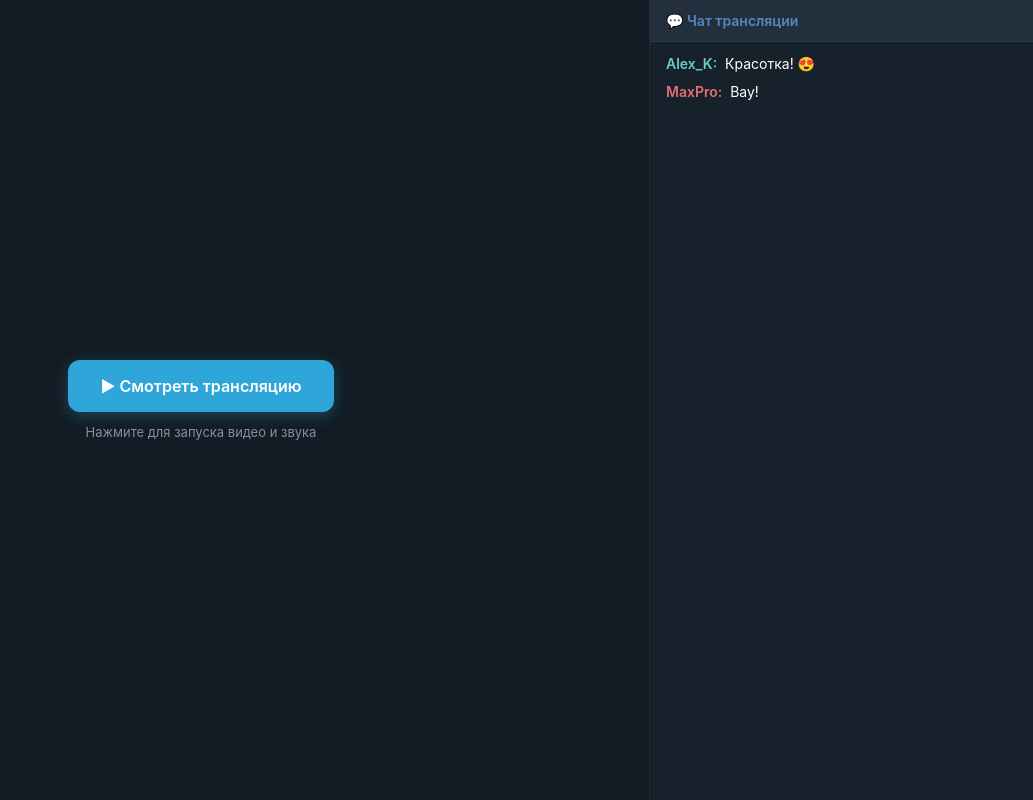
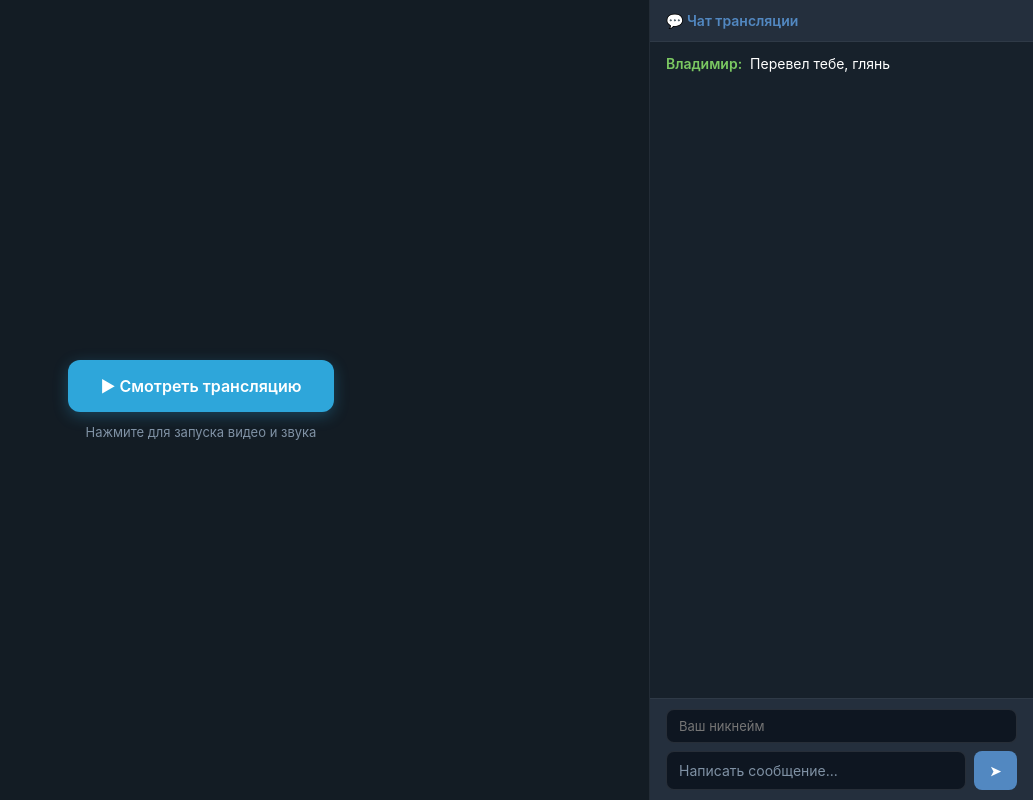
Before and after one commit to fhtf5e54rt/strim, a plain HTML site: page index.html in a window 1280 px wide. Shown: the whole page, without its empty margins (247-1280 px from the left). Drawn offline with Linux system fonts and the light colour scheme.

Commit message:
Update index.html

```diff
--- a/index.html
+++ b/index.html
@@ -13,6 +13,7 @@
             --tg-accent: #5288c1;
             --tg-red: #e53935;
             --tg-btn: #2ea6da;
+            --tg-input: #0e1621;
         }
 
         * { margin: 0; padding: 0; box-sizing: border-box; font-family: -apple-system, BlinkMacSystemFont, 'Roboto', sans-serif; }
@@ -44,10 +45,9 @@
             height: 100%;
             border: none;
             object-fit: cover;
-            display: none; /* Скрыт до нажатия кнопки */
+            display: none;
         }
 
-        /* Заглушка с кнопкой старта */
         .start-overlay {
             position: absolute; inset: 0;
             background: rgba(23, 33, 43, 0.85);
@@ -68,10 +68,10 @@
         .start-btn:active { transform: scale(0.96); }
         .start-hint { margin-top: 12px; color: var(--tg-hint); font-size: 13px; }
 
-        /* Оверлеи поверх видео */
         .overlay {
             position: absolute; top: 16px; left: 16px;
             display: flex; gap: 8px; pointer-events: none; z-index: 10;
+            opacity: 0.3; transition: opacity 0.3s;
         }
         .badge {
             padding: 4px 10px; border-radius: 6px;
@@ -81,7 +81,6 @@
         .live-badge { background: var(--tg-red); color: white; }
         .viewers-badge { background: rgba(0,0,0,0.6); color: white; display: flex; align-items: center; gap: 4px;}
 
-        /* Кнопка кика для стримера */
         .kick-btn {
             position: absolute; bottom: 16px; left: 16px;
             background: var(--tg-red); color: white;
@@ -91,7 +90,6 @@
             display: none; box-shadow: 0 4px 12px rgba(0,0,0,0.3);
         }
 
-        /* Экран окончания эфира */
         .ended-screen {
             display: none; position: absolute; inset: 0;
             background: rgba(23, 33, 43, 0.95);
@@ -119,10 +117,32 @@
             display: flex; flex-direction: column; gap: 8px;
             -webkit-overflow-scrolling: touch;
         }
-        .msg { font-size: 14px; line-height: 1.4; word-wrap: break-word; }
+        .msg { font-size: 14px; line-height: 1.4; word-wrap: break-word; animation: fadeIn 0.3s ease; }
+        @keyframes fadeIn { from { opacity: 0; transform: translateY(5px); } to { opacity: 1; transform: translateY(0); } }
         .name { font-weight: 600; margin-right: 4px; }
         .c1{color:#e17076} .c2{color:#7bc862} .c3{color:#6ec9cb}
         .c4{color:#e5ca77} .c5{color:#65aadd} .c6{color:#ee7aae}
+
+        /* Поле ввода для зрителя */
+        .chat-input-area {
+            padding: 10px 16px; background: var(--tg-header);
+            border-top: 1px solid rgba(255,255,255,0.05);
+            display: flex; flex-direction: column; gap: 8px; flex-shrink: 0;
+        }
+        .input-row { display: flex; gap: 8px; }
+        .chat-input {
+            flex: 1; background: var(--tg-input); border: 1px solid rgba(255,255,255,0.1);
+            color: white; padding: 10px 12px; border-radius: 8px; font-size: 14px; outline: none;
+        }
+        .chat-input::placeholder { color: var(--tg-hint); }
+        .send-btn {
+            background: var(--tg-accent); color: white; border: none;
+            padding: 0 16px; border-radius: 8px; font-weight: 600; cursor: pointer;
+        }
+        .nick-input {
+            width: 100%; background: var(--tg-input); border: 1px solid rgba(255,255,255,0.1);
+            color: white; padding: 8px 12px; border-radius: 8px; font-size: 13px; outline: none;
+        }
 
         /* Адаптив для ПК */
         @media (min-width: 768px) {
@@ -136,16 +156,14 @@
 
     <!-- ВИДЕО -->
     <div class="video-wrapper" id="videoWrap">
-        <!-- Iframe скрыт по умолчанию, src пустой -->
         <iframe id="streamFrame" allow="autoplay; camera; microphone; fullscreen"></iframe>
 
-        <!-- Заглушка с кнопкой -->
         <div class="start-overlay" id="startOverlay">
             <button class="start-btn" onclick="startStream()">▶ Смотреть трансляцию</button>
             <div class="start-hint">Нажмите для запуска видео и звука</div>
         </div>
 
-        <div class="overlay" style="opacity: 0.3;">
+        <div class="overlay" id="badges">
             <div class="badge live-badge">LIVE</div>
             <div class="badge viewers-badge">👁 <span id="viewerCount">24</span></div>
         </div>
@@ -161,56 +179,128 @@
     <div class="chat-container">
         <div class="chat-header">💬 Чат трансляции</div>
         <div class="chat-messages" id="chatBox"></div>
+
+        <!-- Поле ввода для зрителя -->
+        <div class="chat-input-area">
+            <input type="text" class="nick-input" id="userNick" placeholder="Ваш никнейм" maxlength="15">
+            <div class="input-row">
+                <input type="text" class="chat-input" id="userMsg" placeholder="Написать сообщение..." maxlength="100">
+                <button class="send-btn" onclick="sendUserMessage()">➤</button>
+            </div>
+        </div>
     </div>
 
 <script>
     const isHost = new URLSearchParams(window.location.search).get('host') === 'true';
     if(isHost) document.getElementById('kickBtn').style.display = 'block';
 
-    // Фейковый счетчик
-    let v = 24;
+    // === СЧЕТЧИК ЗРИТЕЛЕЙ (20-60) ===
+    let v = Math.floor(Math.random() * 20) + 25;
+    document.getElementById('viewerCount').innerText = v;
+
     setInterval(() => {
-        v += Math.floor(Math.random() * 5) - 2;
-        if(v < 20) v = 20; if(v > 35) v = 35;
+        const change = Math.floor(Math.random() * 7) - 3;
+        v += change;
+        if(v < 20) v = 20;
+        if(v > 60) v = 60;
         document.getElementById('viewerCount').innerText = v;
-    }, 4000);
+    }, 5000);
 
-    // Фейковый чат
-    const users = [{n:'MaxPro',c:'c1'},{n:'Dima_99',c:'c2'},{n:'Alex_K',c:'c3'},{n:'NightWolf',c:'c4'}];
-    const msgs = ['Красотка! 😍','🔥🔥🔥','Топ контент','Вау!','Лайк! 👍','Огонь!','😍','Лучшая!'];
+    // === ФЕЙКОВЫЙ ЧАТ (Боты) ===
+    const botUsers = [
+        {n:'Алексей', c:'c1'}, {n:'Дмитрий', c:'c2'}, {n:'Сергей', c:'c3'},
+        {n:'Максим', c:'c4'}, {n:'Андрей', c:'c5'}, {n:'Иван', c:'c6'},
+        {n:'Артем', c:'c1'}, {n:'Владимир', c:'c2'}, {n:'Николай', c:'c3'},
+        {n:'Павел', c:'c4'}, {n:'Егор', c:'c5'}, {n:'Михаил', c:'c6'}
+    ];
 
-    function addMsg() {
+    // НОВЫЕ СООБЩЕНИЯ ПО ТВОЕМУ ЗАПРОСУ
+    const botMsgs = [
+        'Хочу в приват', 'Ответь в тг', 'Приезжай ко мне в спб',
+        'Я тебе отправил кеш', 'Проверь смс в тг', 'Напиши мне в лс',
+        'Давай в личку?', 'Жду ответа в телеге', 'Перевел тебе, глянь',
+        'Могу приехать, ты где?', 'Скинь номер карты', 'Проверь сообщения'
+    ];
+
+    let lastBotName = '';
+    let lastBotMsg = '';
+
+    function addBotMessage() {
         const chat = document.getElementById('chatBox');
-        const u = users[Math.floor(Math.random()*users.length)];
-        const m = msgs[Math.floor(Math.random()*msgs.length)];
+
+        let user;
+        do {
+            user = botUsers[Math.floor(Math.random() * botUsers.length)];
+        } while (user.n === lastBotName && botUsers.length > 1);
+        lastBotName = user.n;
+
+        let msg;
+        do {
+            msg = botMsgs[Math.floor(Math.random() * botMsgs.length)];
+        } while (msg === lastBotMsg && botMsgs.length > 1);
+        lastBotMsg = msg;
+
+        renderMessage(user.n, msg, user.c);
+    }
+
+    function renderMessage(name, text, colorClass) {
+        const chat = document.getElementById('chatBox');
         const div = document.createElement('div');
         div.className = 'msg';
-        div.innerHTML = `<span class="name ${u.c}">${u.n}:</span> ${m}`;
+        div.innerHTML = `<span class="name ${colorClass}">${name}:</span> ${text}`;
         chat.appendChild(div);
         chat.scrollTop = chat.scrollHeight;
-        if(chat.children.length > 50) chat.removeChild(chat.firstChild);
+
+        if(chat.children.length > 60) chat.removeChild(chat.firstChild);
     }
-    setInterval(addMsg, Math.random()*2500+1500);
-    addMsg();
 
-    // ЗАПУСК ПОТОКА ПО КЛИКУ
+    function scheduleBotMessage() {
+        const delay = Math.random() * 4000 + 4000;
+        setTimeout(() => {
+            addBotMessage();
+            scheduleBotMessage();
+        }, delay);
+    }
+    scheduleBotMessage();
+    addBotMessage();
+
+    // === ЖИВОЙ ЧАТ ОТ ЗРИТЕЛЯ ===
+    function sendUserMessage() {
+        const nickInput = document.getElementById('userNick');
+        const msgInput = document.getElementById('userMsg');
+
+        let nick = nickInput.value.trim();
+        const text = msgInput.value.trim();
+
+        if(!text) return;
+        if(!nick) nick = 'Аноним';
+
+        localStorage.setItem('stream_nick', nick);
+
+        renderMessage(nick, text, 'c5');
+        msgInput.value = '';
+    }
+
+    window.onload = () => {
+        const savedNick = localStorage.getItem('stream_nick');
+        if(savedNick) document.getElementById('userNick').value = savedNick;
+    };
+
+    document.getElementById('userMsg').addEventListener('keypress', (e) => {
+        if(e.key === 'Enter') sendUserMessage();
+    });
+
+    // === ЗАПУСК ПОТОКА ===
     function startStream() {
-        const frame = document.getElementById('streamFrame');
+        document.getElementById('streamFrame').src = "https://vdo.ninja/?view=jihmLV5&autoplay=1&cleanoutput=1&ad=0";
+        document.getElementById('streamFrame').style.display = 'block';
         const overlay = document.getElementById('startOverlay');
-
-        // Вставляем ссылку только сейчас -> браузер начинает грузить поток
-        frame.src = "https://vdo.ninja/?view=jihmLV5&autoplay=1&cleanoutput=1&ad=0";
-        frame.style.display = 'block';
-
-        // Плавно скрываем заглушку
         overlay.style.opacity = '0';
         setTimeout(() => overlay.style.display = 'none', 300);
-
-        // Делаем бейджи яркими
-        document.querySelector('.overlay').style.opacity = '1';
+        document.getElementById('badges').style.opacity = '1';
     }
 
-    // Логика кика
+    // === ЛОГИКА КИКА ===
     function endStream() {
         document.getElementById('endedScreen').style.display = 'flex';
         document.getElementById('streamFrame').style.display = 'none';
```
